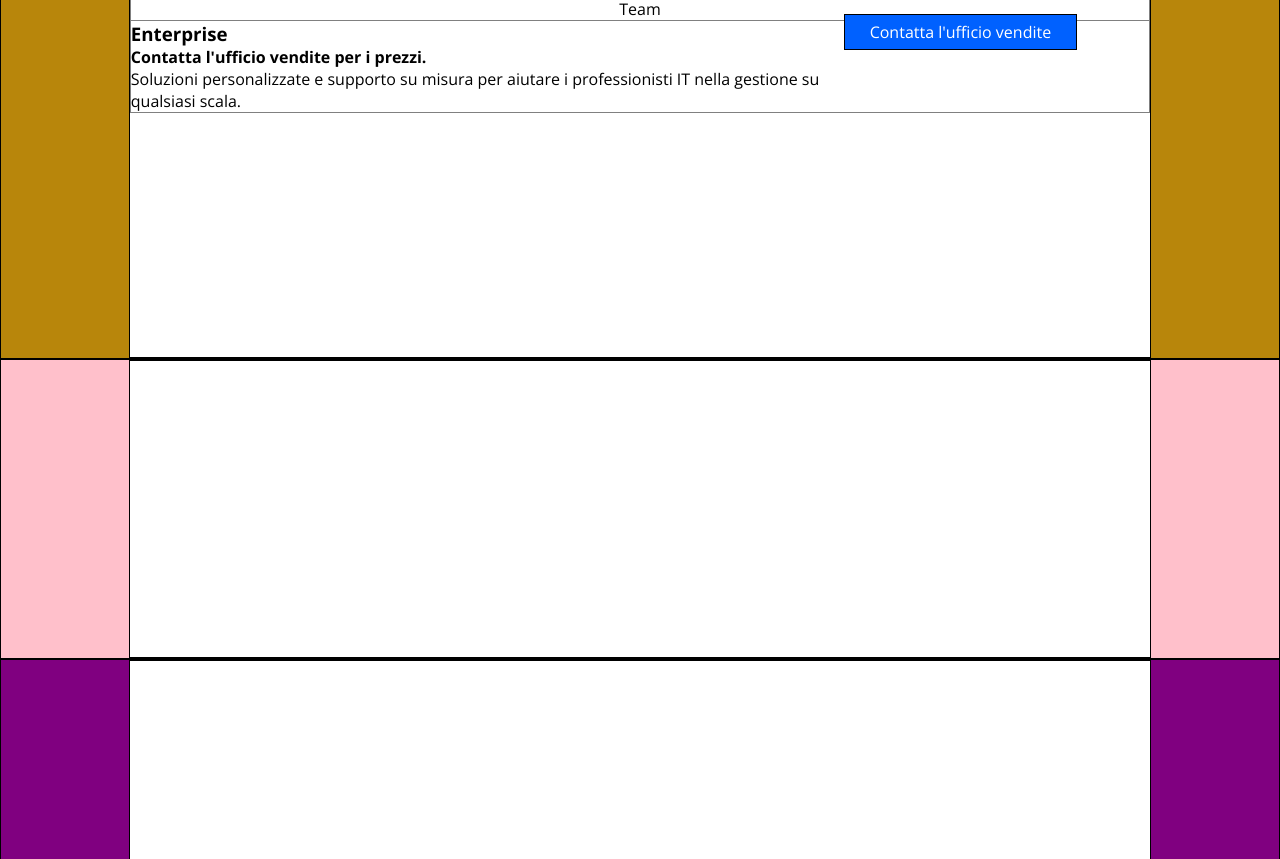
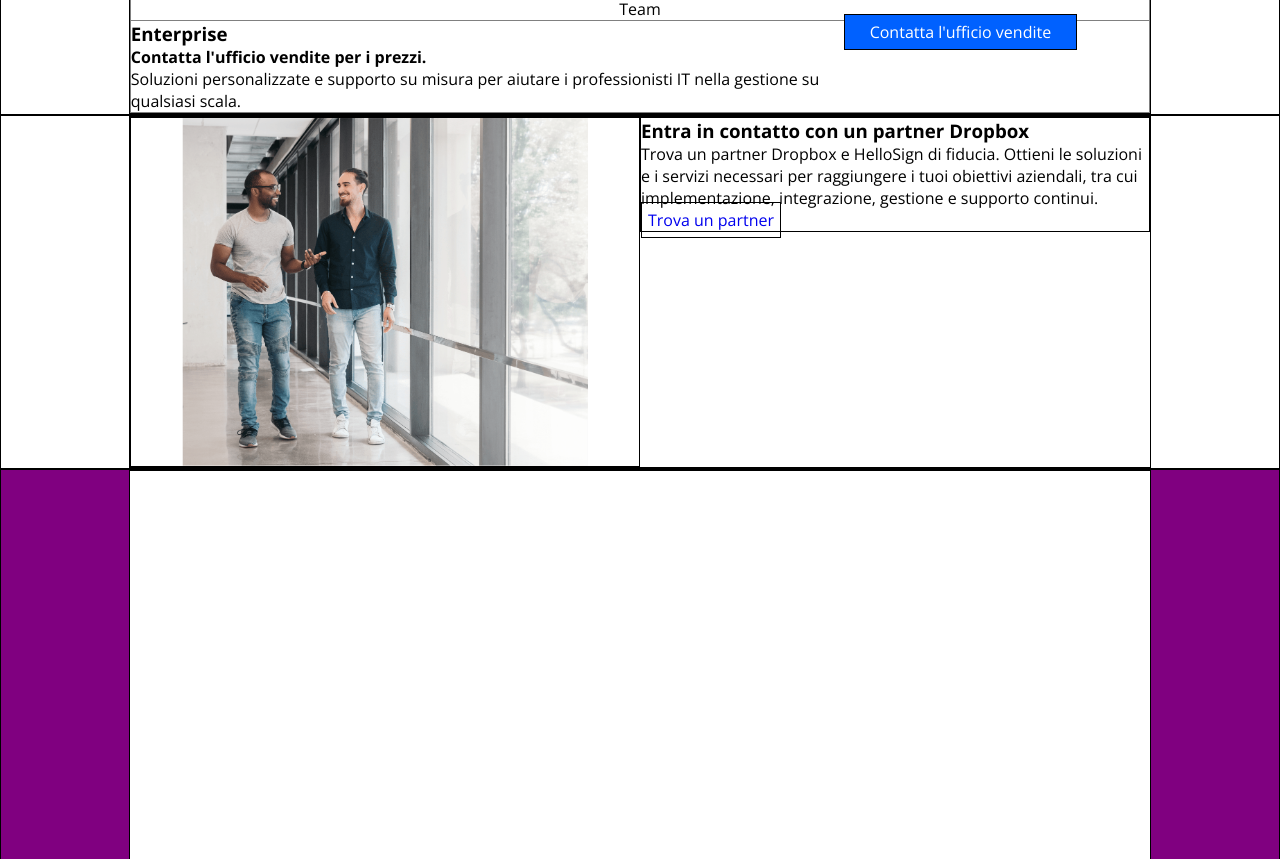
Before and after one commit to Afrodario/htmlcss-dropbox, a plain HTML site: page index.html in a window 1280 px wide. Shown: the part 1021-1880 px from the top of the page. Drawn offline with nearby package versions, Linux system fonts and the light colour scheme.

Commit message:
Prototipo sezione partner

```diff
--- a/css/style.css
+++ b/css/style.css
@@ -34,6 +34,12 @@ a {
 .btn-blue {
     color: white;
     background-color: #0061ff;
+}
+
+.btn-clear {
+    color: black;
+    text-align: center;
+    background-color: white;
 }
 
 .pay-btn {
@@ -147,11 +153,12 @@ ul {
 }
 
 /* Regole sezione pagamenti */
-.payment {
+
+/* .payment {
     background-color: darkgoldenrod;
     width: 100%;
     height: 800px;
-}
+} */
 
 .radio {
     display: inline-block;
@@ -213,10 +220,23 @@ ul {
 }
 
 /* Regole sezione partner */
-.partner {
+
+/* .partner {
     background-color: pink;
     width: 100%;
     height: 300px;
+} */
+
+#partner {
+    width: 80%;
+    display: block;
+    margin: auto;
+}
+
+.partner-img, .partner-text {
+    width: 50%;
+    border: 1px solid black;
+    float: left;
 }
 
 /* Regole sezione business */
--- a/index.html
+++ b/index.html
@@ -330,6 +330,7 @@
                 <!-- Fine enterprise -->
             </div>
             <!-- Fine container -->
+
         </section>
         <!-- Fine sezione pagamenti -->
 
@@ -337,6 +338,30 @@
         <section class="partner debug">
 
             <div class="container">
+
+                <div class="row partner-row">
+
+                    <div class="partner-img">
+                        <img id="partner" src="img/partner.png" alt="Partner">
+                    </div>
+
+                    <div class="partner-text">
+                        <h3>Entra in contatto con un partner
+                            Dropbox
+                        </h3>
+                        <p>Trova un partner Dropbox e HelloSign
+                            di fiducia. Ottieni le soluzioni e
+                            i servizi necessari per raggiungere
+                            i tuoi obiettivi aziendali, tra cui
+                            implementazione, integrazione, gestione
+                            e supporto continui.
+                        </p>
+                        <a class="button" href="#">
+                            Trova un partner
+                        </a>
+                    </div>
+
+                </div>
 
             </div>
 
```
